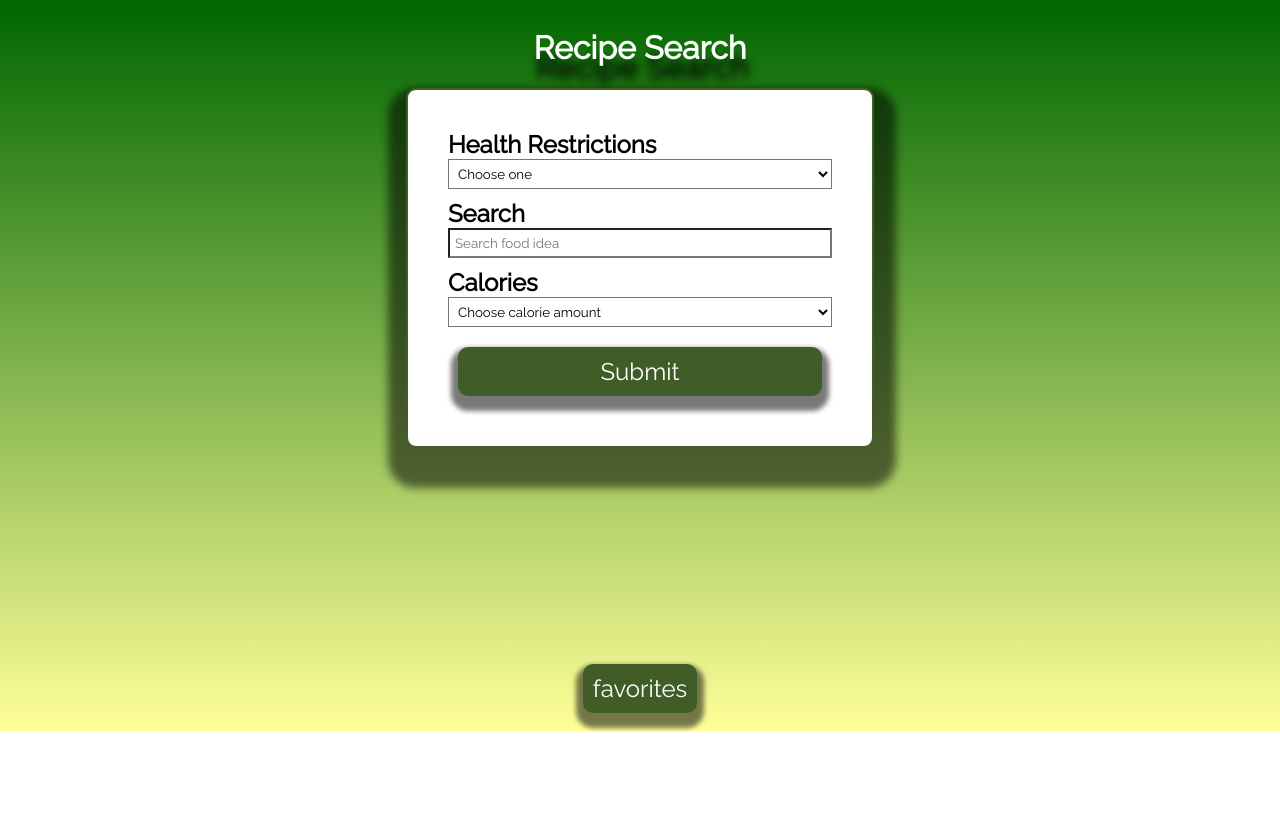
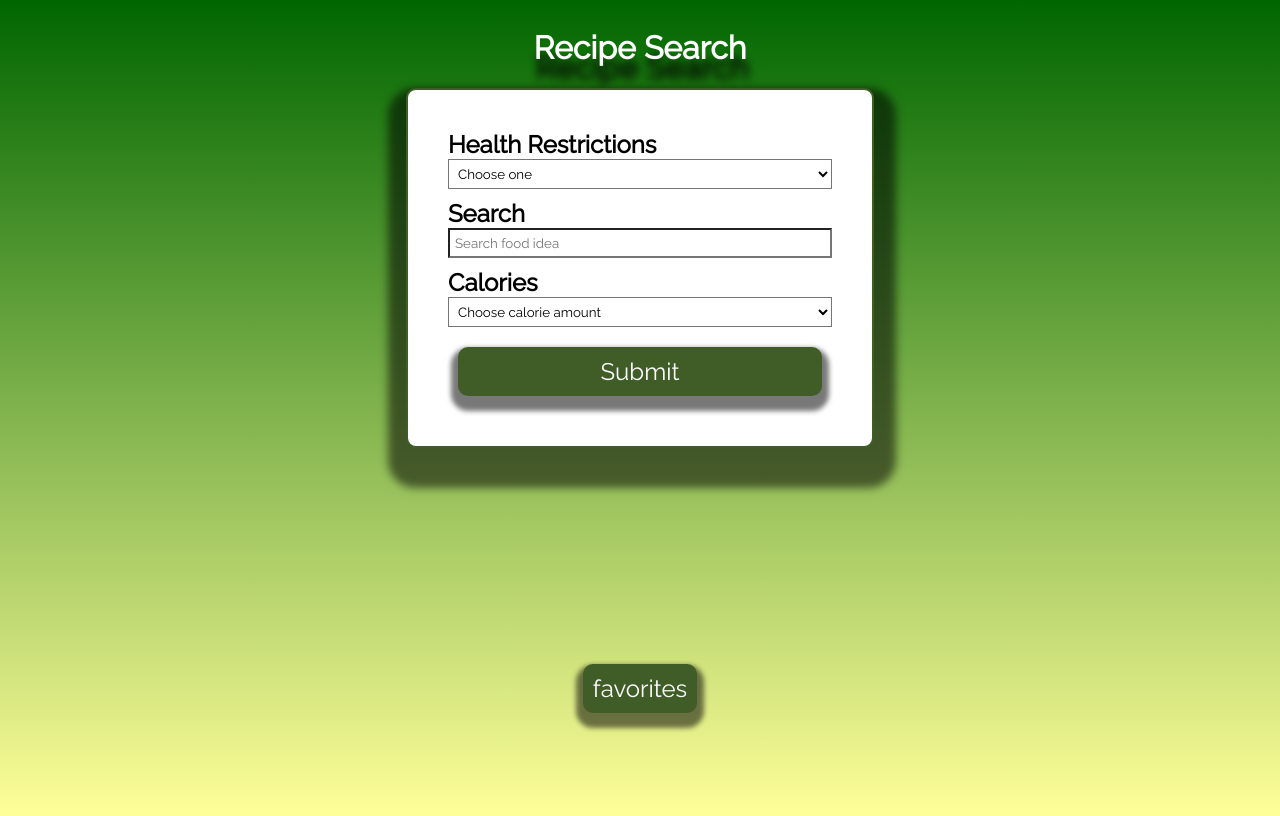
Before and after one commit to mitchelbower1/angular-recipe-picker, an Angular app: page /search in a window 1280 px wide. Built offline with nearby package versions, Linux system fonts and the light colour scheme.

Commit message:
updated routing/css

```diff
--- a/src/styles.css
+++ b/src/styles.css
@@ -6,4 +6,5 @@
 body {
   background: linear-gradient(to bottom, #006600 0%, #ffff99 100%);
   background-repeat: no-repeat;
+  height: 100vh;
 }
```
Also changed, not shown: package.json (+13 -1 lines).
